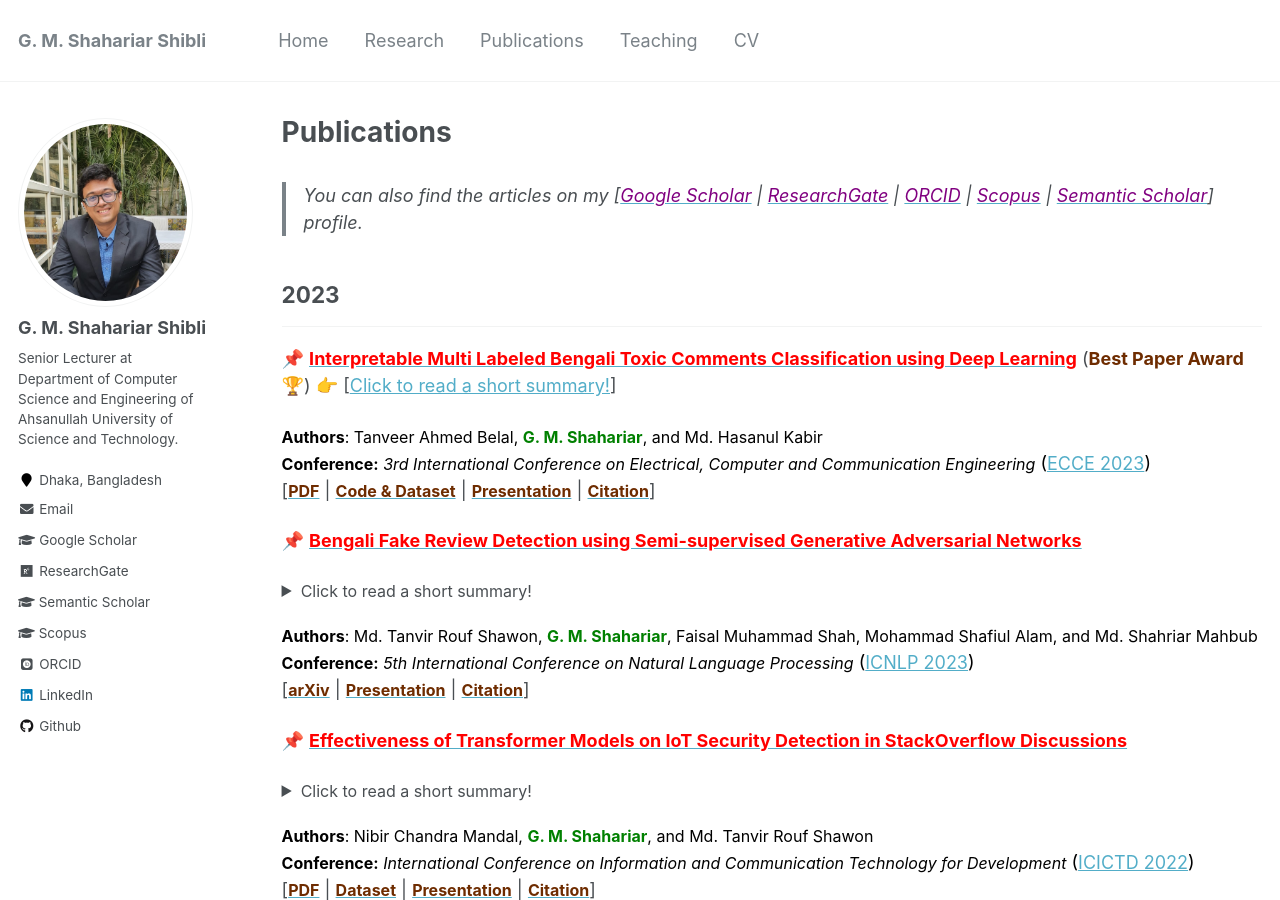
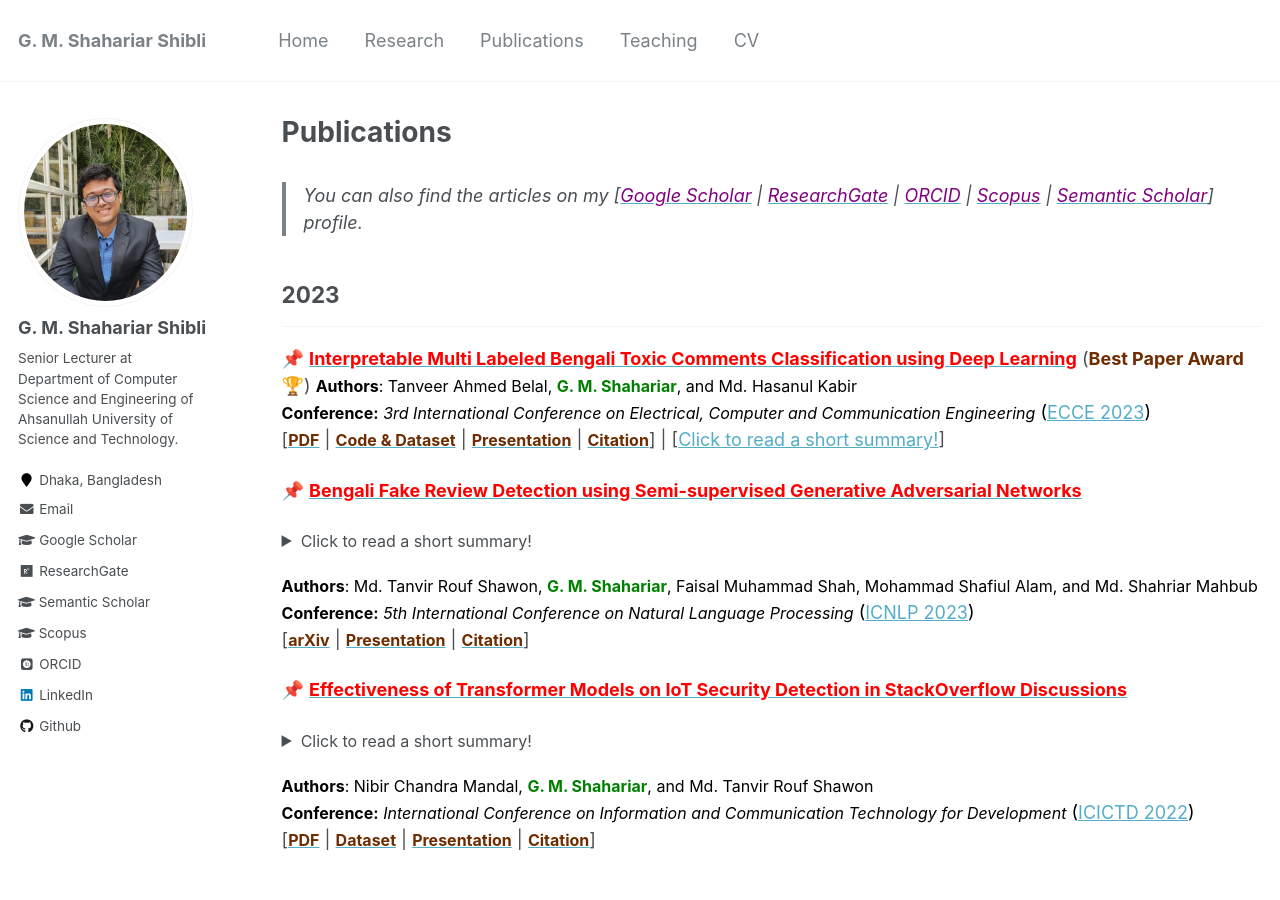
Before and after one commit to shahariar-shibli/shahariar-shibli.github.io, a Jekyll site: the page built from _pages/publications.md, in a window 1280 px wide and 900 px high. Built offline with Jekyll 4.4.1, drawn with Linux system fonts in a browser that asks for light colours; some web fonts are replaced; some of the changed lines change nothing that is shown.

Commit message:
Update publications.md

```diff
--- a/_pages/publications.md
+++ b/_pages/publications.md
@@ -12,7 +12,9 @@ author_profile: true
 
 📌 [<span style="color:red">**Interpretable Multi Labeled Bengali Toxic Comments Classification using Deep Learning**</span>](https://ieeexplore.ieee.org/document/10101588)
 (<span style="color:#6E2C00"><strong>Best Paper Award</strong></span> 🏆)
-👉 [<a href="#" onclick="$('#ecce2023_summary').toggle();return false;">Click to read a short summary!</a>]
+<span style="color:black"><font size="3"><strong>Authors</strong>: Tanveer Ahmed Belal, <strong style="color:green">G. M. Shahariar</strong>, and Md. Hasanul Kabir </font></span><br>
+<span style="color:black"><font size="3"><strong>Conference:</strong><em> 3rd International Conference on Electrical, Computer and Communication Engineering</em></font> ([ECCE 2023](https://webs.cuet.ac.bd/ecce/))</span><br>
+[[<span style ="color:#6E2C00"><font size="3"><strong>PDF</strong></font></span>](https://www.researchgate.net/publication/369924719_Interpretable_Multi_Labeled_Bengali_Toxic_Comments_Classification_using_Deep_Learning)  \|  [<span style ="color:#6E2C00"><font size="3"><strong>Code & Dataset</strong></font></span>](https://github.com/deepu099cse/Multi-Labeled-Bengali-Toxic-Comments-Classification)  \|  [<span style ="color:#6E2C00"><font size="3"><strong>Presentation</strong></font></span>](https://shahariar-shibli.github.io/files/ECCE2023/ECCE-Toxic-Comments-Presentation.pptx) \|  [<span style ="color:#6E2C00"><font size="3"><strong>Citation</strong></font></span>](https://shahariar-shibli.github.io/files/ECCE2023/Toxic-Comment.bib)] \| [<a href="#" onclick="$('#ecce2023_summary').toggle();return false;">Click to read a short summary!</a>]
 <div id="ecce2023_summary" class="summary" style="display:none;">
 	<p style="text-align:justify; color:black;">
 		<font size="3">
@@ -22,9 +24,6 @@ author_profile: true
 		</font>
 	</p>
 </div>
-<span style="color:black"><font size="3"><strong>Authors</strong>: Tanveer Ahmed Belal, <strong style="color:green">G. M. Shahariar</strong>, and Md. Hasanul Kabir </font></span><br>
-<span style="color:black"><font size="3"><strong>Conference:</strong><em> 3rd International Conference on Electrical, Computer and Communication Engineering</em></font> ([ECCE 2023](https://webs.cuet.ac.bd/ecce/))</span><br>
-[[<span style ="color:#6E2C00"><font size="3"><strong>PDF</strong></font></span>](https://www.researchgate.net/publication/369924719_Interpretable_Multi_Labeled_Bengali_Toxic_Comments_Classification_using_Deep_Learning)  \|  [<span style ="color:#6E2C00"><font size="3"><strong>Code & Dataset</strong></font></span>](https://github.com/deepu099cse/Multi-Labeled-Bengali-Toxic-Comments-Classification)  \|  [<span style ="color:#6E2C00"><font size="3"><strong>Presentation</strong></font></span>](https://shahariar-shibli.github.io/files/ECCE2023/ECCE-Toxic-Comments-Presentation.pptx) \|  [<span style ="color:#6E2C00"><font size="3"><strong>Citation</strong></font></span>](https://shahariar-shibli.github.io/files/ECCE2023/Toxic-Comment.bib)]
 
 📌 [<span style="color:red">**Bengali Fake Review Detection using Semi-supervised Generative Adversarial Networks**</span>](https://www.researchgate.net/publication/369855297_Bengali_Fake_Review_Detection_using_Semi-supervised_Generative_Adversarial_Networks)
 <details>
```
